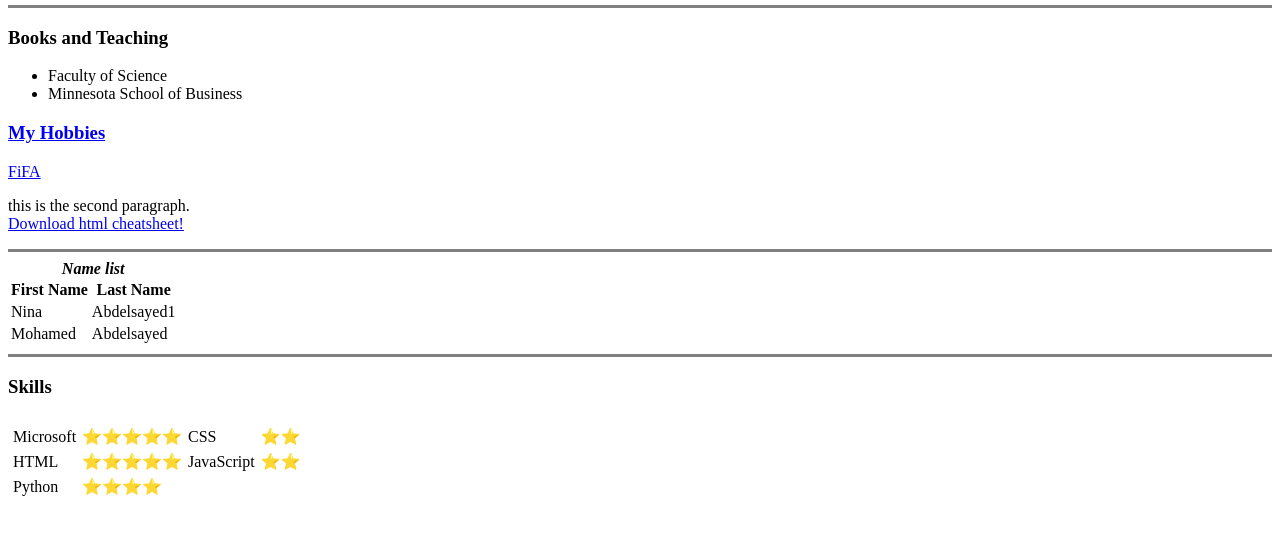
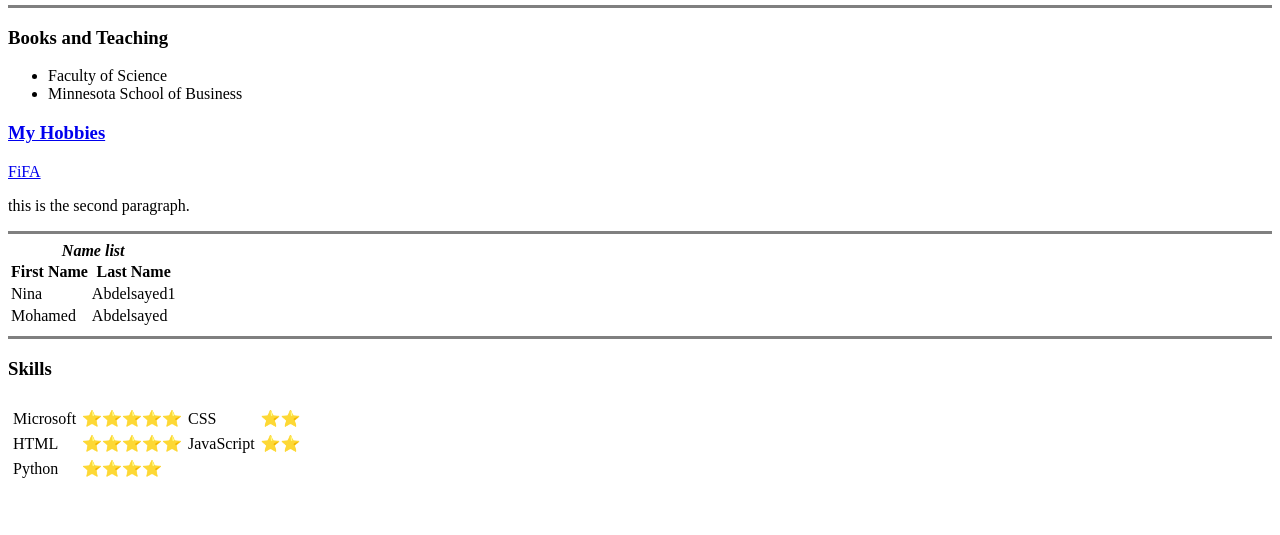
Before and after one commit to abdelsayed/cv, a plain HTML site: page index.html in a window 1280 px wide. Shown: the part 207-742 px from the top of the page. Drawn offline with Linux system fonts and the light colour scheme.

Commit message:
Update index.html

```diff
--- a/index.html
+++ b/index.html
@@ -33,7 +33,7 @@
       <a href="https://www.fifa.com/worldcup/videos/goal-of-the-tournament/" target="_blank">FiFA</a>
     <p>
       this is the second paragraph.<br />
-      <a Download="cheatsheet" href="https://web.stanford.edu/group/csp/cs21/htmlcheatsheet.pdf">Download html cheatsheet!</a>
+      <!--<a Download="cheatsheet" href="https://web.stanford.edu/group/csp/cs21/htmlcheatsheet.pdf">Download html cheatsheet!</a>-->
     </p>
     <hr size="3" noshade/>
     <table class="mine">
```
